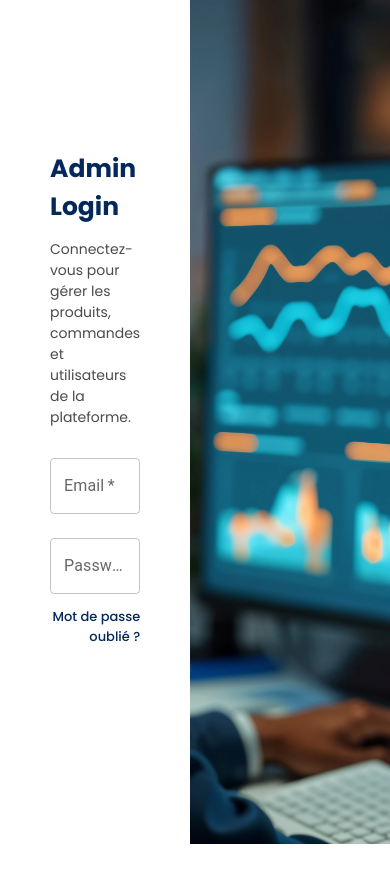
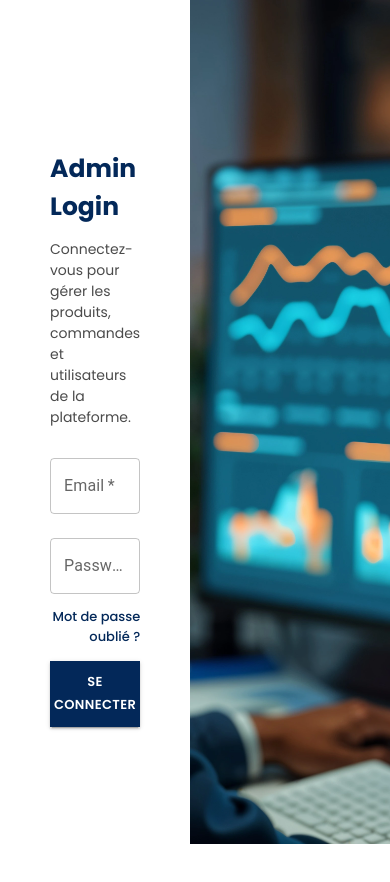
Before and after one commit to kevan241/2bn_market, a React (Vite) app in the folder mk_2bn_market/: page /admin in a window 390 px wide. Shown: the top 882 px of the page. Before the commit the page ends 844 px from the top, so only its background shows below. Built offline with nearby package versions, Linux system fonts and the light colour scheme.

Commit message:
responsive product v2.2

```diff
--- a/mk_2bn_market/src/custome.css
+++ b/mk_2bn_market/src/custome.css
@@ -541,7 +541,7 @@ p{
     display: none;
 }
 
-button.basket_button
+.product_container button.basket_button
  {
     display: none;
 }
@@ -684,6 +684,10 @@ p.notice {
     width: 100%;
 }
 
+button.basket_button {
+        display: inline;
+    }
+
 
 
 .footer_container_menu {
```
